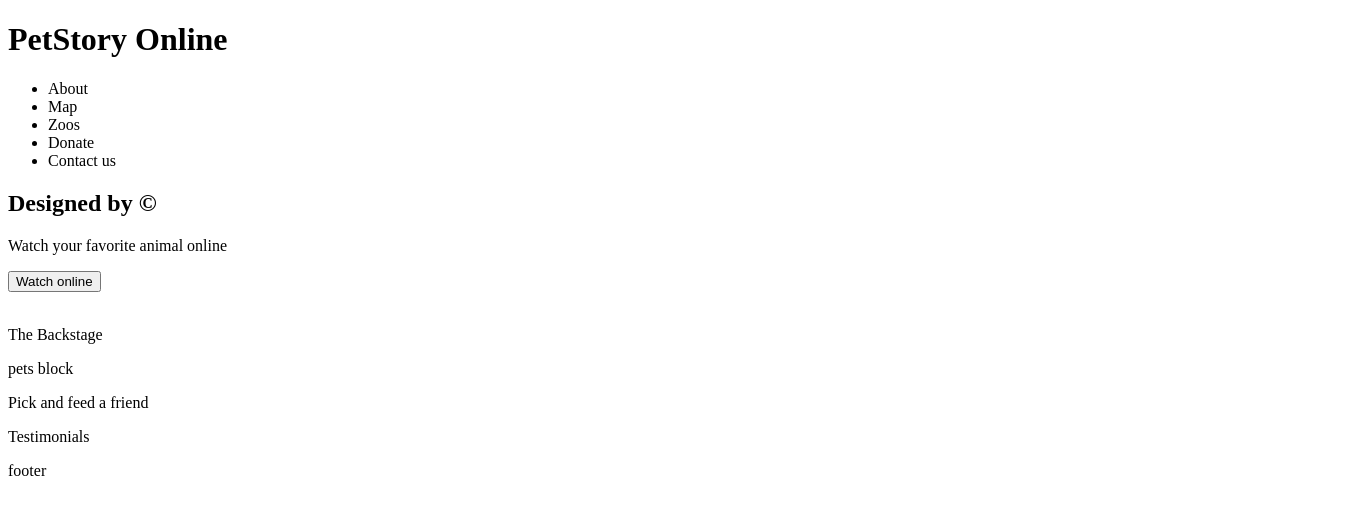
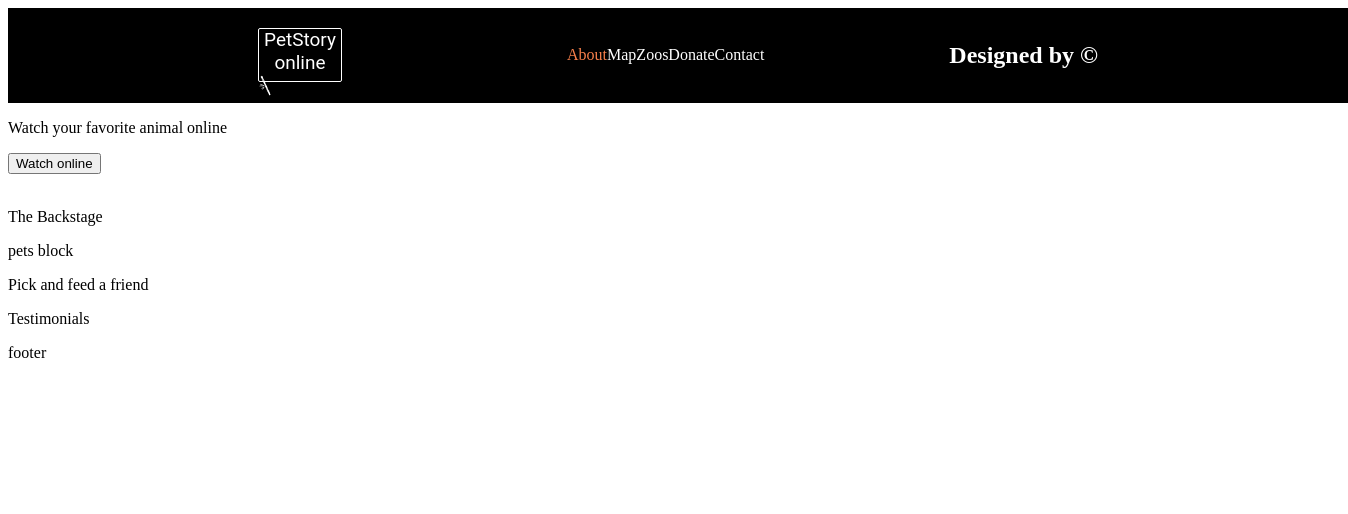
Before and after one commit to KatarzynaGrzeskowiak/online-zoo, a plain HTML site: page pages/main/index.html in a window 1280 px wide. Shown: the whole page, 1348 px wide, since content can reach past the window. Drawn offline with Linux system fonts and the light colour scheme.

Commit message:
feat: working on header

```diff
--- a/pages/main/index.html
+++ b/pages/main/index.html
@@ -4,24 +4,26 @@
     <meta charset="UTF-8">
     <meta http-equiv="X-UA-Compatible" content="IE=edge">
     <meta name="viewport" content="width=device-width, initial-scale=1.0">
+    <link href="style.css" rel="stylesheet" type="text/css">
     <title>Zoo</title>
 </head>
 <body>
     <header>
-        <div>
-            <h1>PetStory Online</h1>
-        </div>
+        <a class="logo" href="index.html">
+            <h1 class="logo-text">PetStory <br>online</h1>
+            <img class="logo-icon" src="../../assets/icons/bamboo.png" alt="bamboo icon">
+        </a>
         <nav>
-            <ul>
-                <li>About</li>
-                <li>Map</li>
-                <li>Zoos</li>
-                <li>Donate</li>
-                <li>Contact us</li>
+            <ul class="nav-list">
+                <li><a class="highlighted" href="index.html">About</a></li>
+                <li><a href="#map">Map</a></li>
+                <li><a href="#zoos">Zoos</a></li>
+                <li><a href="../donate/index.html">Donate</a></li>
+                <li><a href="#footer">Contact </a></li>
             </ul>
         </nav>
-        <div>
-            <h2>Designed by ©</h2>
+        <div class="designed">
+            <a href="https://www.figma.com/file/jfEFwkXVj1WRq7sUHDr8os/PetStory-online?node-id=0%3A1"><h2>Designed by ©</h2></a>
         </div>
     </header>
     <main>
--- a/pages/main/style.css
+++ b/pages/main/style.css
@@ -0,0 +1,86 @@
+body{
+    height:100vh;
+    width:100%;
+}
+
+header{
+    background: #000000;
+    color: #FFFFFF;
+    display:flex;
+    align-items: center;
+    justify-content: space-around;
+    font-family: "Roboto-500";
+    font-size: 16px;
+    font-weight: 500;
+    letter-spacing: 0.0em;
+    width:100%;
+    padding: 14px 30px;
+}
+.logo{
+    border: 1px solid #FFFFFF;
+    border-radius: 2px;
+    display:block;
+    text-decoration: none;
+    width: 82px;
+    height: 52px;
+    margin-right: auto;
+    margin-left: 220px;
+    /*position: relative;
+    z-index:6;*/
+    /*display: flex;
+    justify-content: flex-end;*/
+}
+.logo-icon{
+    position: absolute;
+}
+.logo-text{
+    color: #FFFFFF;
+    text-align: center;
+    font-family: 'Roboto';
+    font-style: normal;
+    font-weight: 400;
+    font-size: 19.0145px;
+    line-height: 120%;
+    margin:0px;
+}
+nav{
+    display: flex;
+}
+
+nav ul li{
+    list-style-type: none;
+}
+
+nav ul li a{
+    color: #FFFFFF;
+    text-decoration: none;
+    cursor: pointer;
+}
+
+nav ul li a:hover{
+    color: #F9804B;
+}
+
+.nav-list{
+    display: flex;
+    flex-direction: row;
+    justify-content: space-around;
+}
+
+.highlighted{
+    color:#F9804B;
+}
+
+.designed{
+    margin-left: auto;
+    margin-right: 220px;
+}
+
+.designed a{
+    color: #FFFFFF;
+    text-decoration: none;
+}
+
+.designed a:hover{
+    color: #F9804B;
+}
```
Also changed, not shown: pages/donate/index.html (+12 -0 lines), assets/icons/bamboo.png (added).
